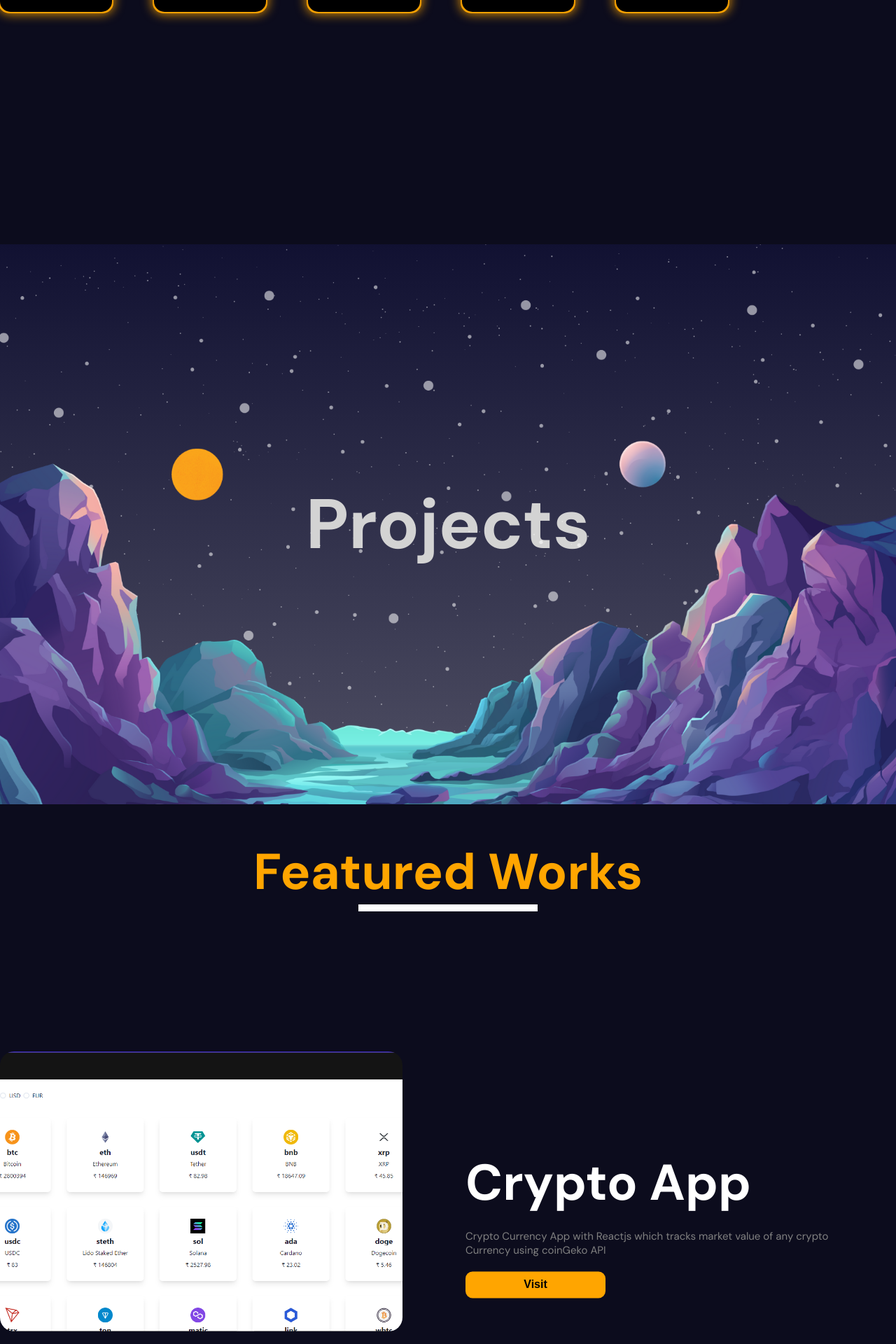
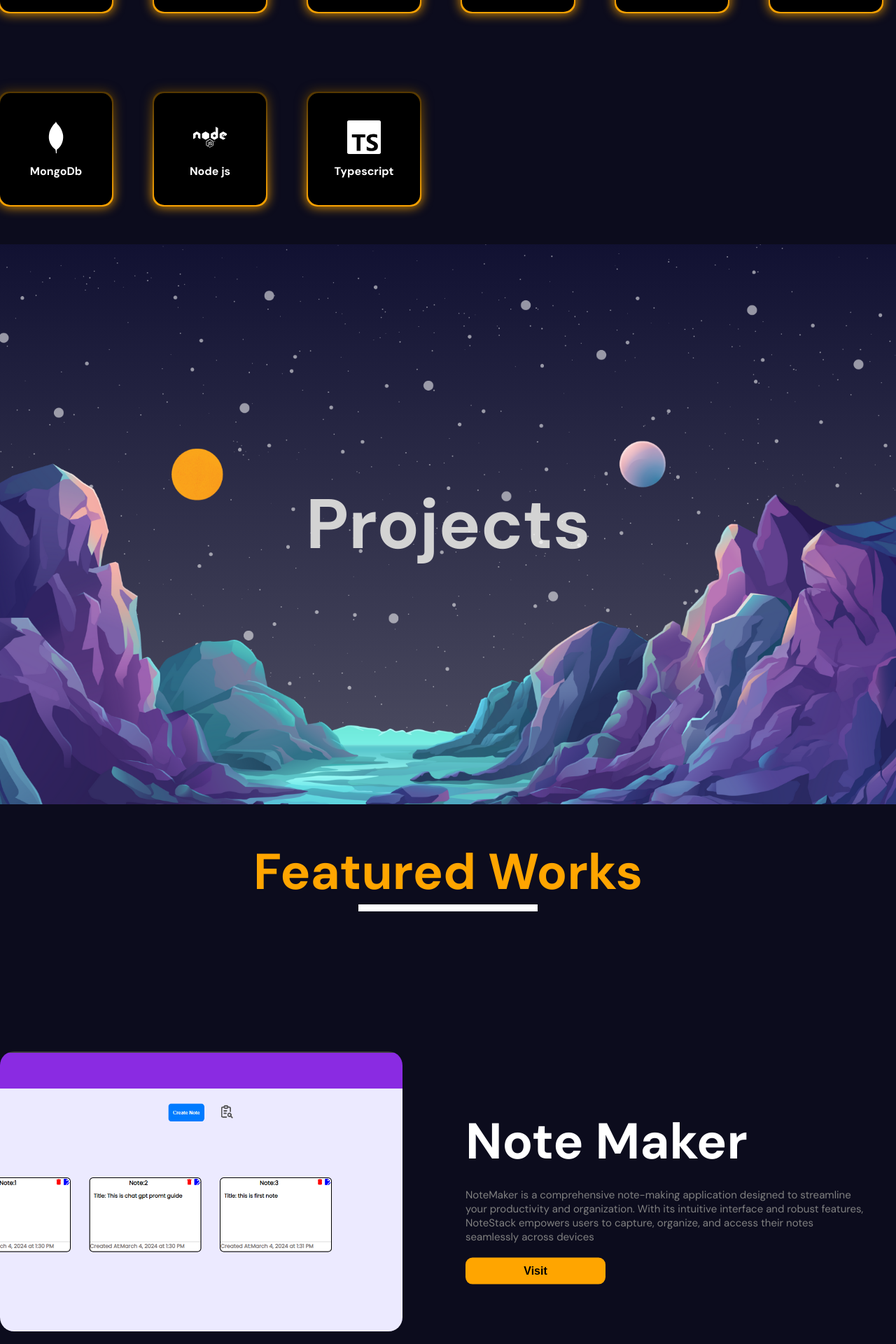
Before and after one commit to AjuAbraham/Portfolio, a React (Vite) app: page / in a window 1280 px wide. Shown: the part 2051-3971 px from the top of the page at 70% size. Built offline with nearby package versions, Linux system fonts and the light colour scheme.

Commit message:
New updates

```diff
--- a/src/components/Projects/Project.jsx
+++ b/src/components/Projects/Project.jsx
@@ -2,15 +2,24 @@ import React from 'react'
 import '../Projects/project.scss';
 import {motion,useScroll,useSpring, useTransform} from 'framer-motion';
 import { useRef } from 'react';
-const items=[{
-  id:1,
+const items=[
+  {
+    id:1,
+    title: 'Note Maker',
+    img: "\Note.PNG",
+    desc:"NoteMaker is a comprehensive note-making application designed to streamline your productivity and organization. With its intuitive interface and robust features, NoteStack empowers users to capture, organize, and access their notes seamlessly across devices",
+    link:"https://note-maker-ten.vercel.app/",
+  },
+
+  {
+  id:2,
   title: 'Crypto App',
   img: "\crypto.PNG",
   desc:"Crypto Currency App with Reactjs which tracks market value of any crypto Currency using coinGeko API",
   link:"https://crypto-app-git-main-ajus-projects.vercel.app",
 },
 {
-id:2,
+id:3,
 title: 'Todo',
 img: "\Todo.png",
 desc:"A todo website with React.js that allow to track all the activites we would follow thorught the day.",
@@ -18,7 +27,7 @@ link:"https://todo-6xyocbfty-ajus-projects.vercel.app",
 
 },
 {
-id:3,
+id:4,
 title: 'Currency Converter',
 img: "\currencyConverter.PNG",
 desc:"The currency Converter with react helps to determine the Global rates of any currency",
--- a/src/components/Skills/Skills.jsx
+++ b/src/components/Skills/Skills.jsx
@@ -1,6 +1,8 @@
-import React from 'react'
+
 import './Skills.scss'
-import { FaHtml5,FaCss3,FaReact,FaSass,} from 'react-icons/fa';
+import { FaHtml5,FaCss3,FaReact,FaSass,FaNode} from 'react-icons/fa';
+import { DiMongodb } from "react-icons/di";
+import { SiExpress,SiTypescript } from "react-icons/si";
 import { IoLogoJavascript, } from "react-icons/io";
 const cards =[
 
@@ -29,6 +31,26 @@ const cards =[
     title:"Sass",
     img:<FaSass className='logo sass'/>,
   },
+  {
+    id:6,
+    title:"Express",
+    img:<SiExpress className='logo sass'/>,
+  },
+  {
+    id:7,
+    title:"MongoDb",
+    img:<DiMongodb className='logo sass'/>,
+  },
+  {
+    id:8,
+    title:"Node js",
+    img:<FaNode className='logo sass'/>,
+  },
+  {
+    id:9,
+    title:"Typescript",
+    img:<SiTypescript className='logo sass'/>,
+  }
 ];
 const Skills = () => {
   return (
```
Also changed, not shown: public/Note.PNG (added).
